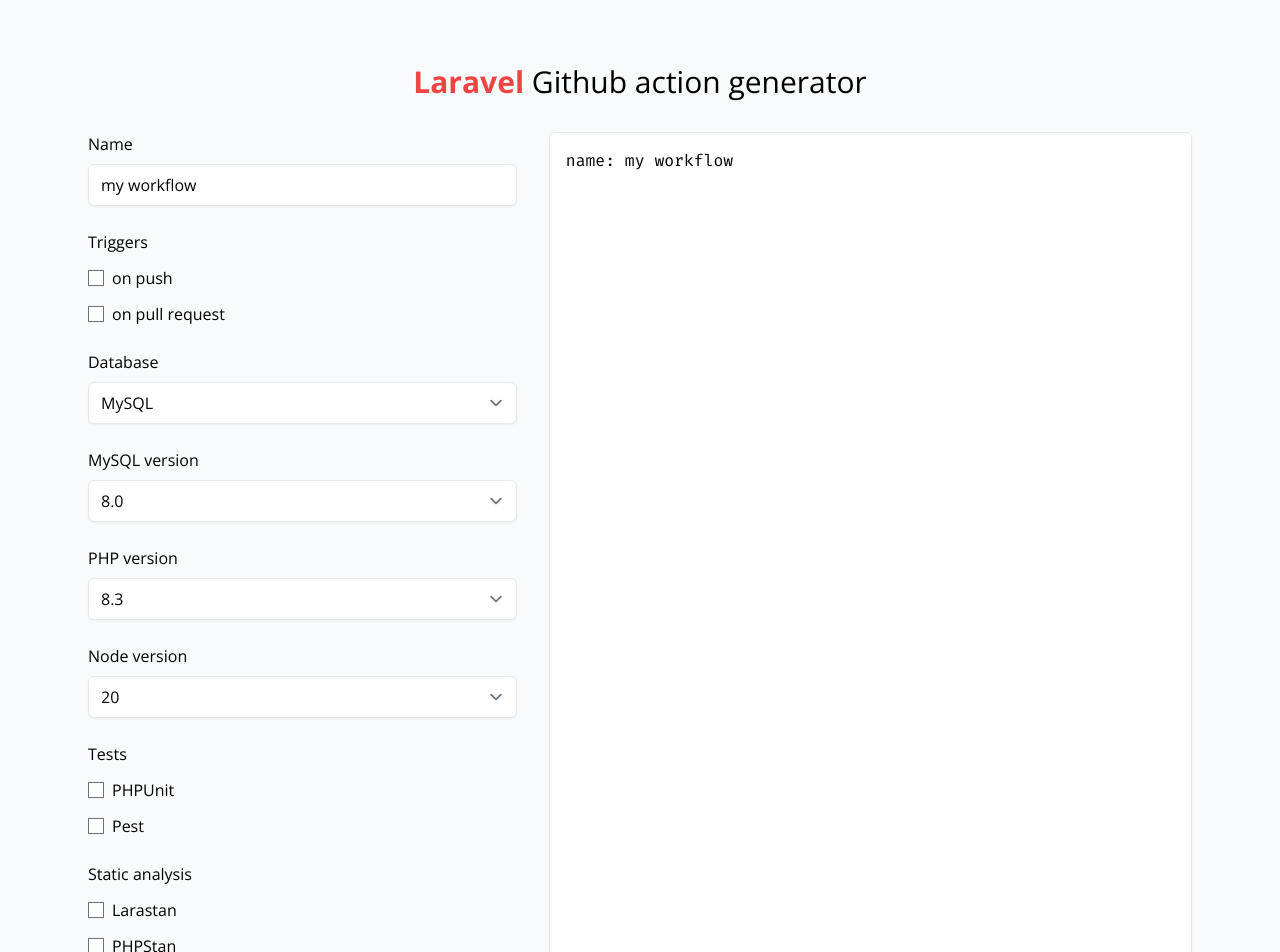
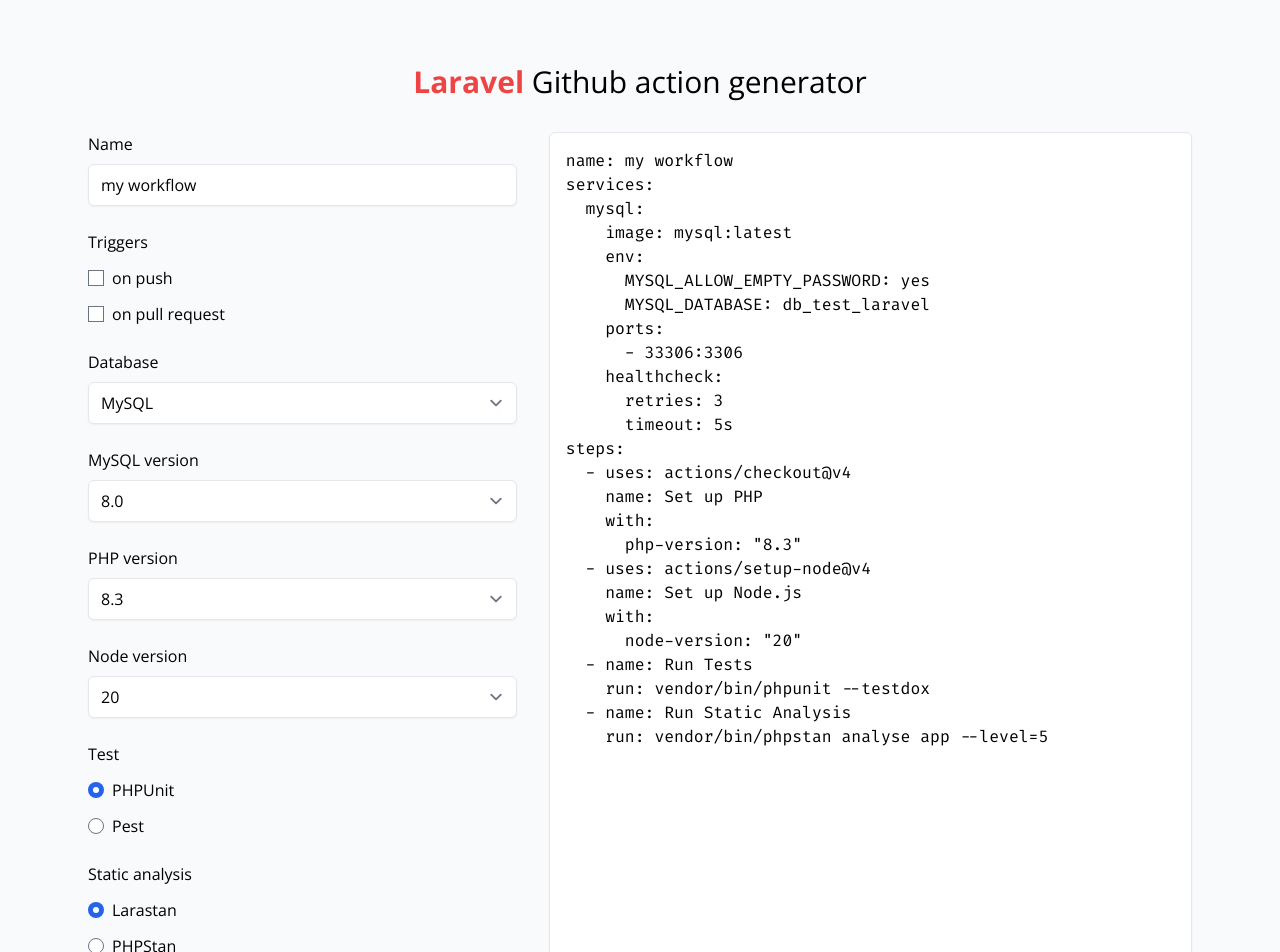
Before and after one commit to LeeConnelly12/laravel-github-action-generator, a Vue app: page / in a window 1280 px wide. Shown: the top 952 px of the page. Built offline with nearby package versions, Linux system fonts and the light colour scheme.

Commit message:
Abstract logic into composable

```diff
--- a/src/App.vue
+++ b/src/App.vue
@@ -1,50 +1,7 @@
 <script setup lang="ts">
-import { computed, ref } from 'vue'
-import { Form } from '@/types/Form'
-import { Output } from '@/types/Output'
-import { stringify } from 'yaml'
-import { set } from 'lodash-es'
+import { useYamlOutput } from '@/composable/useYamlOutput'
 
-const form = ref<Form>({
-  name: 'my workflow',
-  triggers: [
-    {
-      enabled: false,
-      type: 'on push',
-    },
-    {
-      enabled: false,
-      type: 'on pull request',
-    },
-  ],
-  database: 'mysql',
-  database_version: 8.0,
-  php_version: 8.3,
-  node_version: 20,
-  tests: [],
-  static_analysis: [],
-  deployment: 'digital_ocean',
-})
-
-const yaml = computed(() => {
-  const output: Output = {
-    name: form.value.name,
-  }
-
-  form.value.triggers
-    .filter((trigger) => trigger.enabled)
-    .forEach((trigger) => {
-      if (trigger.type == 'on push') {
-        set(output, 'on.push.branches', ['main'])
-      }
-
-      if (trigger.type == 'on pull request') {
-        set(output, 'on.pull_request.branches', ['main'])
-      }
-    })
-
-  return stringify(output)
-})
+const { form, yaml } = useYamlOutput()
 </script>
 
 <template>
@@ -84,7 +41,7 @@
         <div class="mt-6">
           <label for="database">Database</label>
           <select
-            name="database"
+            v-model="form.database"
             id="database"
             class="mt-2 w-full rounded-md border border-gray-200 shadow-sm"
           >
@@ -94,7 +51,7 @@
         <div class="mt-6">
           <label for="mysql_version">MySQL version</label>
           <select
-            name="mysql_version"
+            v-model="form.database_version"
             id="mysql_version"
             class="mt-2 w-full rounded-md border border-gray-200 shadow-sm"
           >
@@ -104,7 +61,7 @@
         <div class="mt-6">
           <label for="php_version">PHP version</label>
           <select
-            name="php_version"
+            v-model="form.php_version"
             id="php_version"
             class="mt-2 w-full rounded-md border border-gray-200 shadow-sm"
           >
@@ -116,7 +73,7 @@
         <div class="mt-6">
           <label for="node_version">Node version</label>
           <select
-            name="node_version"
+            v-model="form.node_version"
             id="node_version"
             class="mt-2 w-full rounded-md border border-gray-200 shadow-sm"
           >
@@ -124,14 +81,14 @@
           </select>
         </div>
         <div class="mt-6">
-          <p>Tests</p>
+          <p>Test</p>
           <div class="mt-3 grid gap-3">
             <label class="flex items-center gap-2">
-              <input type="checkbox" name="tests" value="phpunit" />
+              <input v-model="form.test" type="radio" value="phpunit" />
               <span>PHPUnit</span>
             </label>
             <label class="flex items-center gap-2">
-              <input type="checkbox" name="tests" value="pest" />
+              <input v-model="form.test" type="radio" value="pest" />
               <span>Pest</span>
             </label>
           </div>
@@ -140,24 +97,22 @@
           <p>Static analysis</p>
           <div class="mt-3 grid gap-3">
             <label class="flex items-center gap-2">
-              <input type="checkbox" name="static_analysis" value="larastan" />
+              <input
+                v-model="form.static_analysis"
+                type="radio"
+                value="larastan"
+              />
               <span>Larastan</span>
             </label>
             <label class="flex items-center gap-2">
-              <input type="checkbox" name="static_analysis" value="phpstan" />
+              <input
+                v-model="form.static_analysis"
+                type="radio"
+                value="phpstan"
+              />
               <span>PHPStan</span>
             </label>
           </div>
-        </div>
-        <div class="mt-6">
-          <label for="deployment">Deployment</label>
-          <select
-            name="deployment"
-            id="deployment"
-            class="mt-2 w-full rounded-md border border-gray-200 shadow-sm"
-          >
-            <option value="digital_ocean">Digital Ocean</option>
-          </select>
         </div>
       </form>
       <pre
--- /dev/null
+++ b/src/composable/useYamlOutput.ts
@@ -0,0 +1,127 @@
+import { computed, ref } from 'vue'
+import { stringify } from 'yaml'
+import { set } from 'lodash-es'
+import { Form } from '@/types/Form'
+
+export function useYamlOutput() {
+  const form = ref<Form>({
+    name: 'my workflow',
+    triggers: [
+      {
+        enabled: false,
+        type: 'on push',
+      },
+      {
+        enabled: false,
+        type: 'on pull request',
+      },
+    ],
+    database: 'mysql',
+    database_version: '8.0',
+    php_version: '8.3',
+    node_version: 20,
+    test: 'phpunit',
+    static_analysis: 'larastan',
+  })
+
+  const getTriggers = (triggers: Form['triggers']) => {
+    const output = {}
+
+    triggers
+      .filter((trigger) => trigger.enabled)
+      .forEach((trigger) => {
+        if (trigger.type === 'on push') {
+          set(output, 'on.push.branches', ['main'])
+        }
+
+        if (trigger.type === 'on pull request') {
+          set(output, 'on.pull_request.branches', ['main'])
+        }
+      })
+
+    return output
+  }
+
+  const getDatabase = (database: Form['database']) => {
+    return {
+      services: {
+        mysql: {
+          image: 'mysql:latest',
+          env: {
+            MYSQL_ALLOW_EMPTY_PASSWORD: 'yes',
+            MYSQL_DATABASE: 'db_test_laravel',
+          },
+          ports: ['33306:3306'],
+          healthcheck: {
+            retries: 3,
+            timeout: '5s',
+          },
+        },
+      },
+    }
+  }
+
+  const getPhpVersion = (phpVersion: Form['php_version']) => {
+    return [
+      {
+        uses: 'actions/checkout@v4',
+        name: 'Set up PHP',
+        with: {
+          'php-version': `${phpVersion}`,
+        },
+      },
+    ]
+  }
+
+  const getNodeVersion = (nodeVersion: Form['node_version']) => {
+    return [
+      {
+        uses: 'actions/setup-node@v4',
+        name: 'Set up Node.js',
+        with: {
+          'node-version': `${nodeVersion}`,
+        },
+      },
+    ]
+  }
+
+  const getTest = (test: Form['test']) => {
+    return [
+      {
+        name: 'Run Tests',
+        run:
+          test === 'phpunit'
+            ? 'vendor/bin/phpunit --testdox'
+            : 'vendor/bin/pest --parallel',
+      },
+    ]
+  }
+
+  const getStaticAnalysis = () => {
+    return [
+      {
+        name: 'Run Static Analysis',
+        run: 'vendor/bin/phpstan analyse app --level=5',
+      },
+    ]
+  }
+
+  const yaml = computed(() => {
+    return stringify({
+      name: form.value.name,
+      ...getTriggers(form.value.triggers),
+      ...getDatabase(form.value.database),
+      steps: [
+        ...getPhpVersion(form.value.php_version),
+        ...getNodeVersion(form.value.node_version),
+        ...getTest(form.value.test),
+        ...getStaticAnalysis(),
+      ],
+    })
+  })
+
+  return {
+    form,
+    yaml,
+  }
+}
--- a/src/types/Form.ts
+++ b/src/types/Form.ts
@@ -1,24 +1,17 @@
-type TriggerType = 'on push' | 'on pull request'
-
 interface Trigger {
-  type: TriggerType
+  type: 'on push' | 'on pull request'
   enabled: boolean
 }
-
-type Test = 'phpunit' | 'pest'
-
-type StaticAnalysisTool = 'larastan' | 'phpstan'
 
 interface Form {
   name: string
   triggers: Trigger[]
   database: 'mysql'
-  database_version: 8.0
-  php_version: 8.3 | 8.2 | 8.1 | 8.0
+  database_version: '8.0'
+  php_version: '8.3' | '8.2' | '8.1' | '8.0'
   node_version: 20
-  tests: Test[]
-  static_analysis: StaticAnalysisTool[]
-  deployment: 'digital_ocean'
+  test: 'phpunit' | 'pest'
+  static_analysis: 'larastan' | 'phpstan'
 }
 
-export type { Form }
+export type { Form, Trigger }
```
